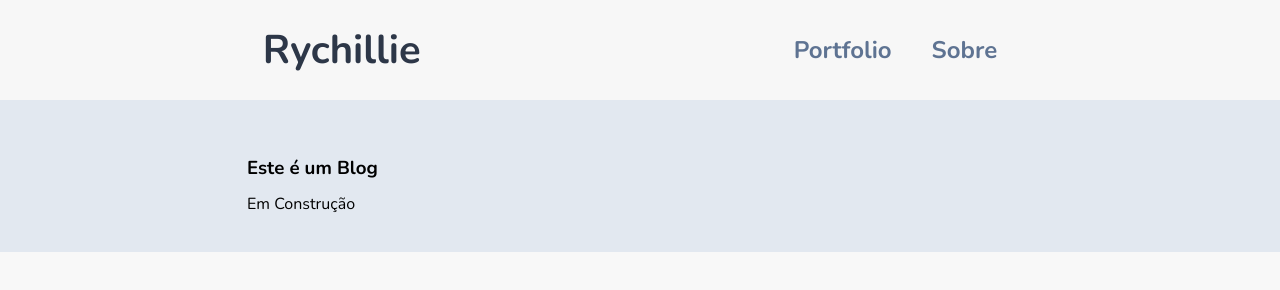
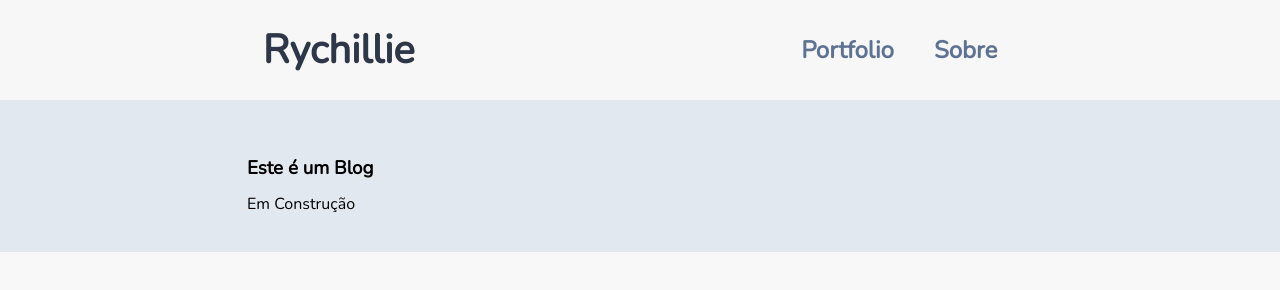
Before and after one commit to Rychillie/rychillie-2020, a Gatsby site: page /blog in a window 1280 px wide. Built offline with nearby package versions, Linux system fonts and the light colour scheme; Gatsby itself is replaced by a stand-in of ours; a web font is replaced by a local one.

Commit message:
test remove font

```diff
--- a/static/styles/_variables.scss
+++ b/static/styles/_variables.scss
@@ -1,5 +1,5 @@
 // Google Fonts
-@import url('https://fonts.googleapis.com/css2?family=Nunito:wght@400;700&display=swap');
+//@import url('https://fonts.googleapis.com/css2?family=Nunito:wght@400;700&display=swap');
 
 // Font Variables
 $nunito: 'Nunito', sans-serif;
```
